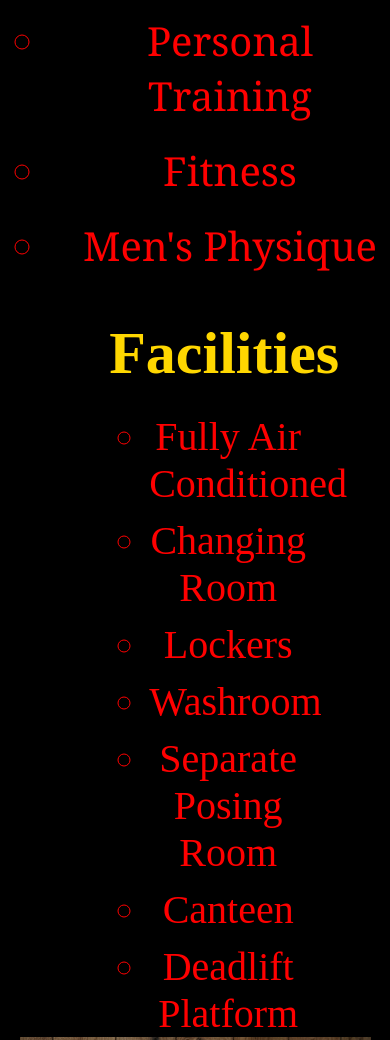
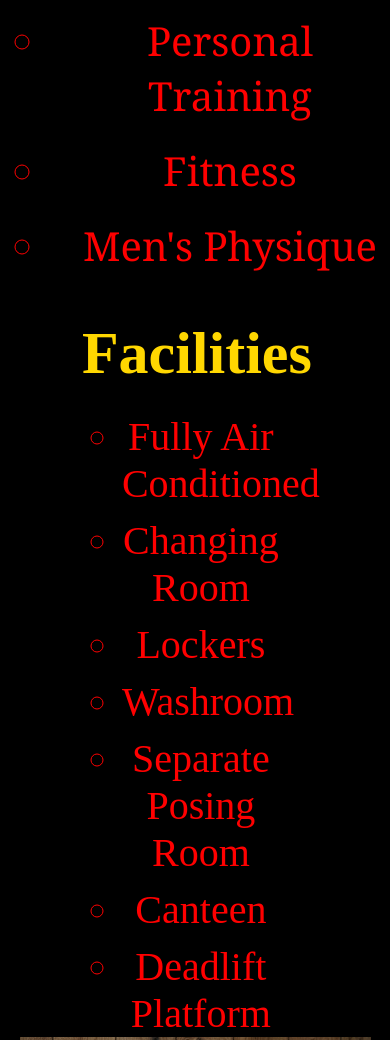
Before and after one commit to TarnamGoel/DominatorGym, a plain HTML site: page index.html in a window 390 px wide. Shown: the part 2324-3364 px from the top of the page. Drawn offline with Linux system fonts and the light colour scheme.

Commit message:
Update style.css

```diff
--- a/css/style.css
+++ b/css/style.css
@@ -372,6 +372,9 @@ body{
     .nav-bar{
         display: none;
     }
+    .facility_text{
+        margin-left: 21%;
+    }
 }
 
 @media only screen and (max-width:395px){
```
